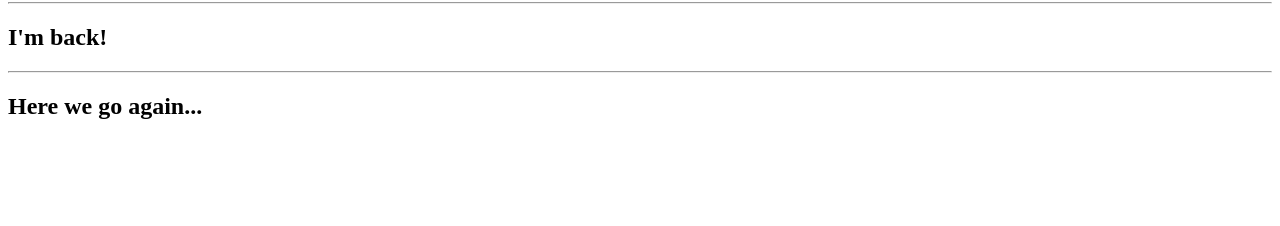
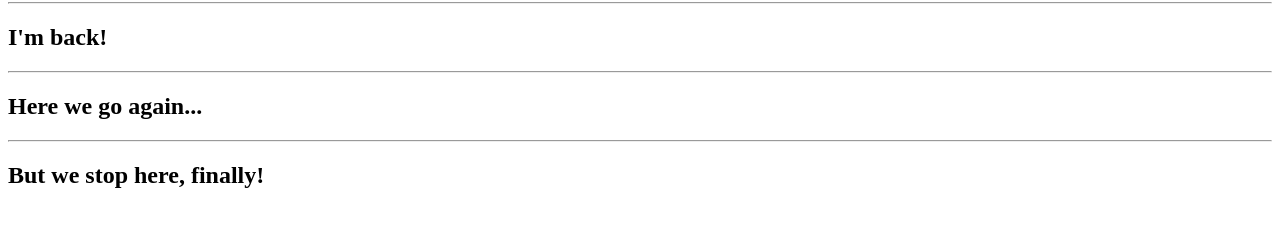
Before and after one commit to Banatronics/Hello-World, a plain HTML site: page index.html in a window 1280 px wide. Shown: the part 64-290 px from the top of the page. Drawn offline with Linux system fonts and the light colour scheme.

Commit message:
2nd new line added

```diff
--- a/index.html
+++ b/index.html
@@ -5,5 +5,7 @@
 		<h2> I'm back! </h2>
 		<hr />
 		<h2> Here we go again... </h2>
+		<hr />
+		<h2> But we stop here, finally! </h2>
 	</body>
 </html>
```
